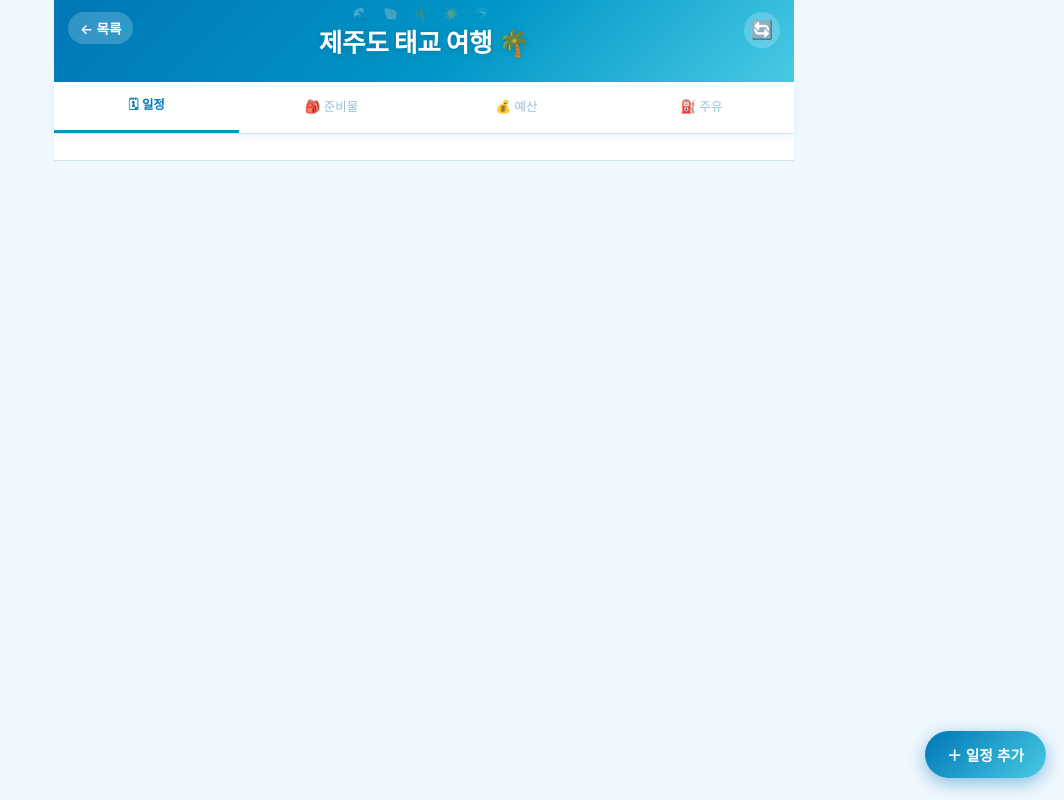
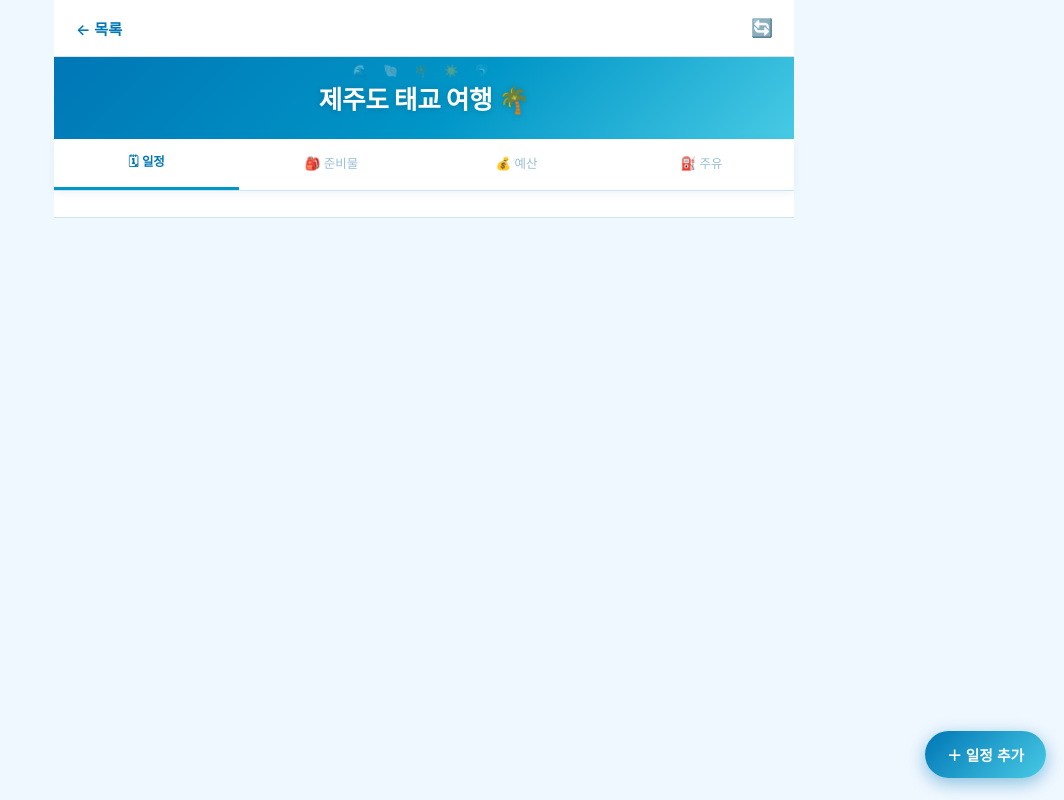
Before and after one commit to panda5717/jeju-taegyo-trip, a website: page public/trip.html in a window 1280 px wide. Shown: the whole page, without its empty margins (216-1280 px from the left). Drawn offline with Linux system fonts and the light colour scheme; no server answers.

Commit message:
refactor: move back/refresh buttons to white top bar above header

```diff
--- a/public/css/style.css
+++ b/public/css/style.css
@@ -22,30 +22,29 @@ header {
   position: relative;
   overflow: hidden;
 }
-.back-btn {
-  position: absolute;
-  top: 12px;
-  left: 14px;
-  background: rgba(255,255,255,0.2);
+.top-bar {
+  background: #fff;
+  display: flex;
+  align-items: center;
+  justify-content: space-between;
+  padding: 10px 14px;
+  border-bottom: 1px solid #e0e0e0;
+}
+.top-back-btn {
+  background: none;
   border: none;
-  border-radius: 20px;
-  padding: 6px 12px;
-  font-size: 0.85rem;
+  font-size: 0.95rem;
   font-weight: 600;
-  color: #fff;
+  color: #0077b6;
   text-decoration: none;
   cursor: pointer;
-  display: flex;
-  align-items: center;
-  transition: background 0.2s;
+  padding: 4px 8px;
+  border-radius: 8px;
   -webkit-tap-highlight-color: transparent;
 }
-.back-btn:active { background: rgba(255,255,255,0.35); }
-.refresh-btn {
-  position: absolute;
-  top: 12px;
-  right: 14px;
-  background: rgba(255,255,255,0.2);
+.top-back-btn:active { background: #f0f0f0; }
+.top-refresh-btn {
+  background: none;
   border: none;
   border-radius: 50%;
   width: 36px;
@@ -55,11 +54,10 @@ header {
   display: flex;
   align-items: center;
   justify-content: center;
-  transition: background 0.2s;
   -webkit-tap-highlight-color: transparent;
 }
-.refresh-btn:active { background: rgba(255,255,255,0.35); }
-.refresh-btn.spinning { animation: spin 0.7s linear infinite; pointer-events: none; }
+.top-refresh-btn:active { background: #f0f0f0; }
+.top-refresh-btn.spinning { animation: spin 0.7s linear infinite; pointer-events: none; }
 @keyframes spin { to { transform: rotate(360deg); } }
 header::before {
   content: '🌊 🐚 🌴 ☀️ 🐬';
@@ -76,8 +74,6 @@ header h1 {
   letter-spacing: -0.01em;
   text-shadow: 0 1px 6px rgba(0,0,0,0.18);
   text-align: center;
-  padding: 0 70px;
-  width: 100%;
 }
 .dates {
   font-size: 0.82rem;
--- a/public/trip.html
+++ b/public/trip.html
@@ -7,11 +7,14 @@
   <link rel="stylesheet" href="/css/style.css">
 </head>
 <body>
+  <div class="top-bar">
+    <a href="/" class="top-back-btn">← 목록</a>
+    <button id="refreshBtn" class="top-refresh-btn" onclick="refreshApp()">🔄</button>
+  </div>
+
   <header>
     <h1 id="tripTitle">제주도 태교 여행 🌴</h1>
     <p id="tripDates" class="dates"></p>
-    <a href="/" class="back-btn" title="여행 목록으로">← 목록</a>
-    <button id="refreshBtn" class="refresh-btn" onclick="refreshApp()">🔄</button>
   </header>
 
   <div id="nowBanner" class="now-banner hidden">
```
